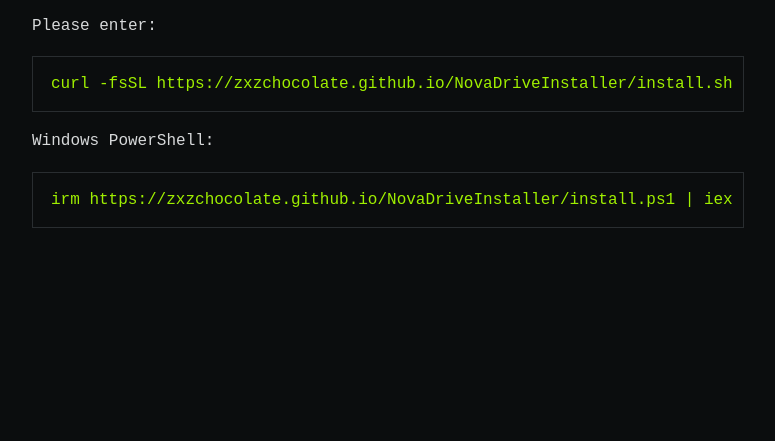
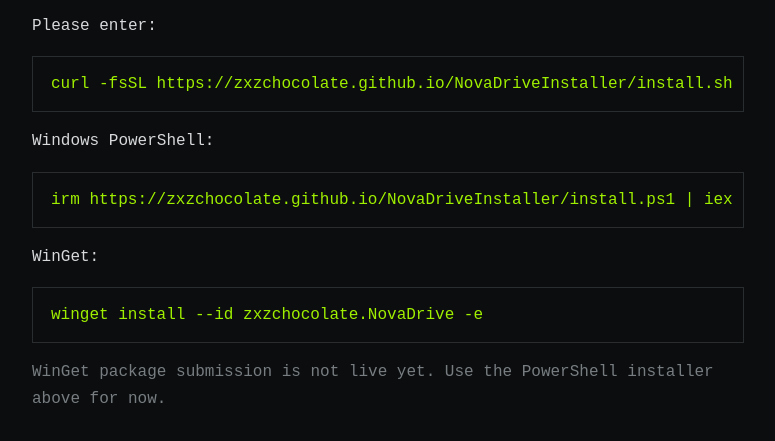
Before and after one commit to zxzchocolate/NovaDriveInstaller, a website: page index.html in a window 1280 px wide. Shown: the part 143-584 px from the top of the page, without its empty margins (252-1027 px from the left). Drawn offline with Linux system fonts and the light colour scheme.

Commit message:
Add WinGet installation note to installer page

```diff
--- a/index.html
+++ b/index.html
@@ -58,6 +58,16 @@ Windows PowerShell:
 
 <pre>irm https://zxzchocolate.github.io/NovaDriveInstaller/install.ps1 | iex</pre>
 
+<p>
+WinGet:
+</p>
+
+<pre>winget install --id zxzchocolate.NovaDrive -e</pre>
+
+<p class="dim">
+WinGet package submission is not live yet. Use the PowerShell installer above for now.
+</p>
+
 </main>
 
 </body>
```
